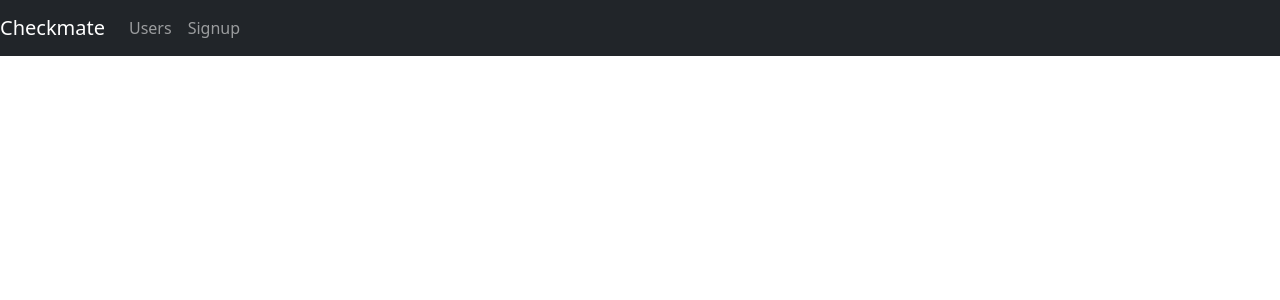
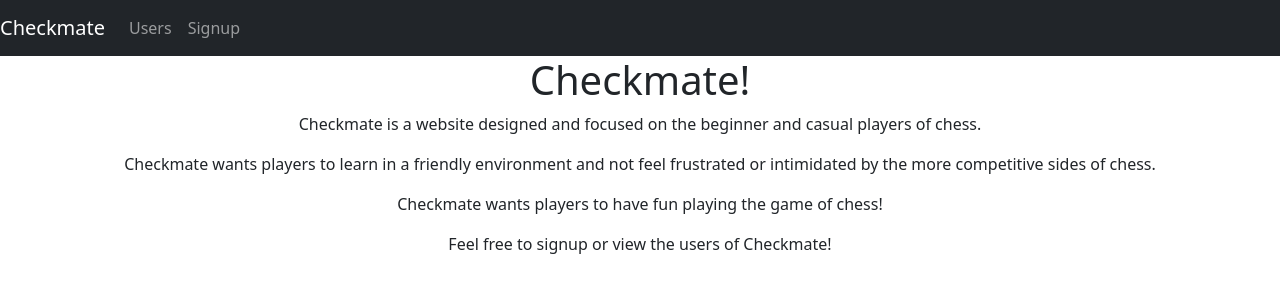
Before and after one commit to EECS3311F24/Checkmate, a React (Vite) app in the folder src/frontend/: page / in a window 1280 px wide. Shown: the top 300 px of the page. Built offline with nearby package versions, Linux system fonts and the light colour scheme.

Commit message:
add basic home page
Adds basic home page making it less empty

```diff
--- a/src/frontend/src/App.jsx
+++ b/src/frontend/src/App.jsx
@@ -3,6 +3,7 @@ import {BrowserRouter, Routes, Route} from 'react-router-dom'
 import HeaderComponent from './components/HeaderComponent'
 import ListUserComponent from './components/ListUserComponent'
 import UserFormComponent from './components/UserFormComponent'
+import CheckmateHome from './components/CheckmateHome'
 
 function App() {
   return (
@@ -10,6 +11,7 @@ function App() {
     <BrowserRouter>
       <HeaderComponent/>
       <Routes>
+        <Route path='/' element = {<CheckmateHome/>}></Route>
         <Route path='/users' element = {<ListUserComponent/>}></Route>
         <Route path='/signup' element = {<UserFormComponent/>}></Route>
         <Route path='/edit-user/:id' element = {<UserFormComponent/>}></Route>
--- /dev/null
+++ b/src/frontend/src/components/CheckmateHome.jsx
@@ -0,0 +1,15 @@
+import React from 'react'
+
+const CheckmateHome = () => {
+    return (
+        <div className='text-center'>
+            <h1>Checkmate!</h1>
+            <p>Checkmate is a website designed and focused on the beginner and casual players of chess.</p>
+            <p>Checkmate wants players to learn in a friendly environment and not feel frustrated or intimidated by the more competitive sides of chess.</p>
+            <p>Checkmate wants players to have fun playing the game of chess!</p>
+            <p>Feel free to signup or view the users of Checkmate!</p>
+        </div>
+    )
+}
+
+export default CheckmateHome
```
